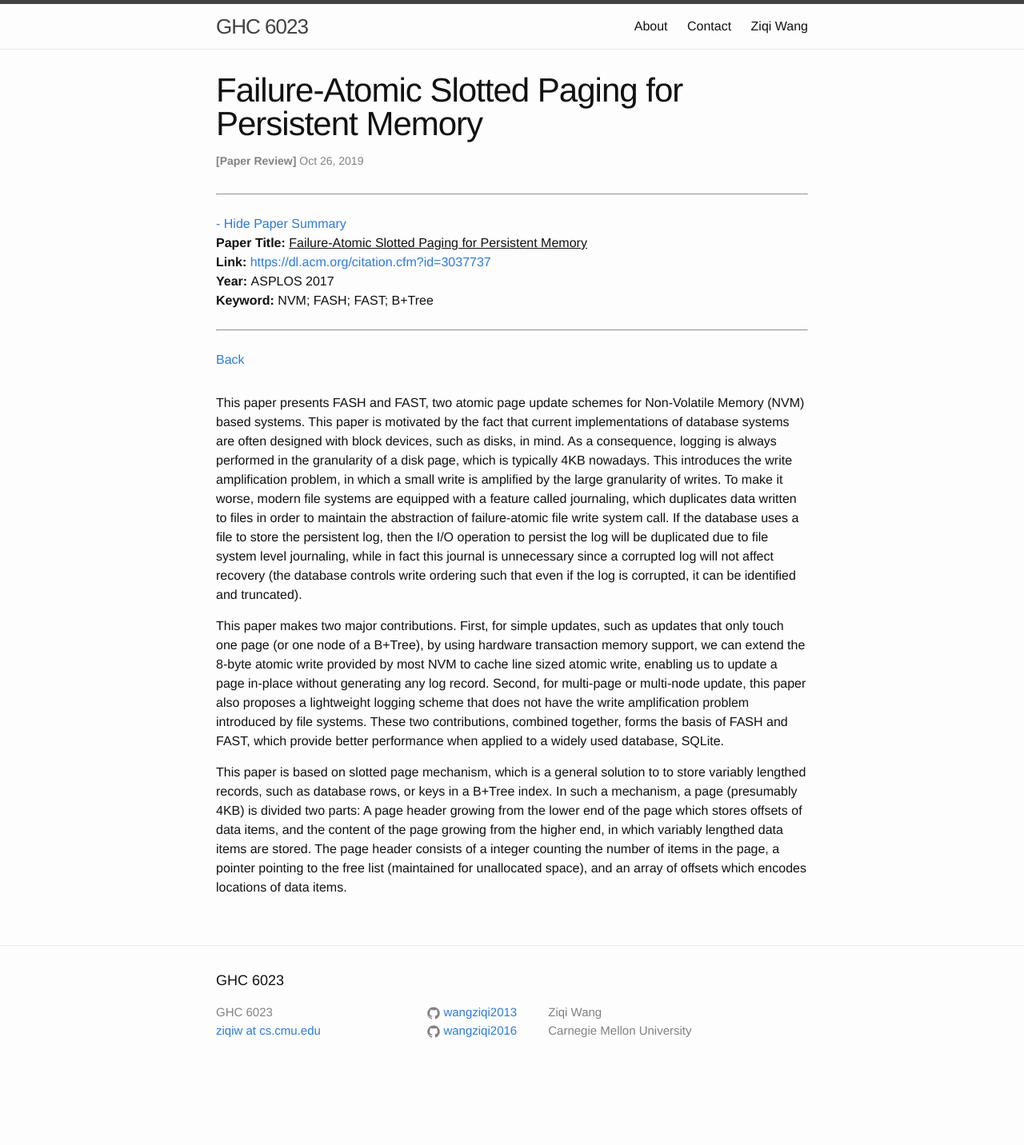
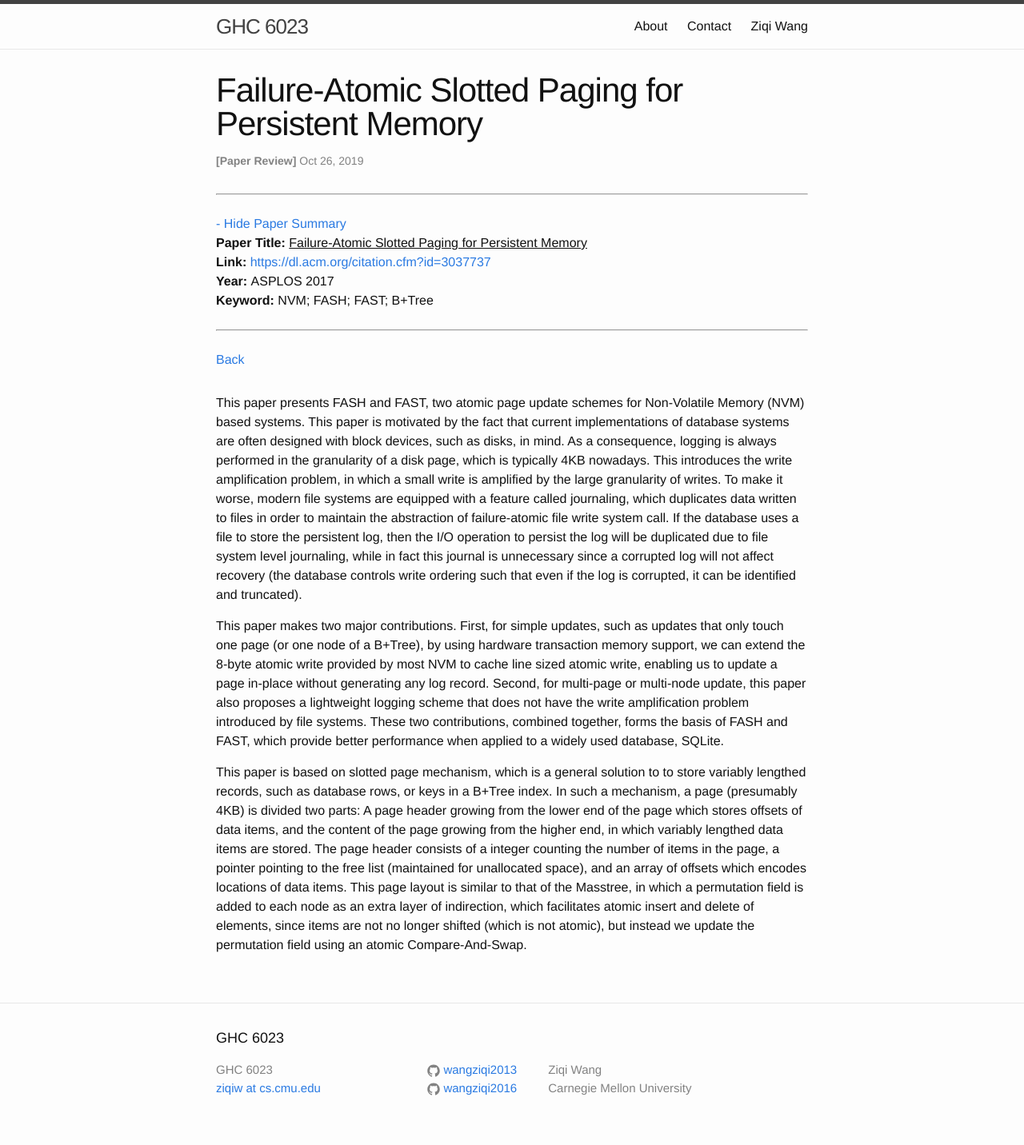
Before and after one commit to wangziqi2013/wangziqi2013.github.io, a Jekyll site: the page built from _posts/2019-10-25-fash-fast.markdown, in a window 1280 px wide. Shown: the whole page at 80% size. Built offline with Jekyll 4.4.1, drawn with Linux system fonts in a browser that asks for light colours; before the commit the page ends 1360 px from its top, so only the background shows below that.

Commit message:
Adding masstree

```diff
--- a/_posts/2019-10-25-fash-fast.markdown
+++ b/_posts/2019-10-25-fash-fast.markdown
@@ -35,4 +35,7 @@ database rows, or keys in a B+Tree index. In such a mechanism, a page (presumabl
 growing from the lower end of the page which stores offsets of data items, and the content of the page growing from the
 higher end, in which variably lengthed data items are stored. The page header consists of a integer counting the number
 of items in the page, a pointer pointing to the free list (maintained for unallocated space), and an array of offsets
-which encodes locations of data items.
+which encodes locations of data items. This page layout is similar to that of the Masstree, in which a permutation field
+is added to each node as an extra layer of indirection, which facilitates atomic insert and delete of elements, since
+items are not no longer shifted (which is not atomic), but instead we update the permutation field using an atomic
+Compare-And-Swap.
```
